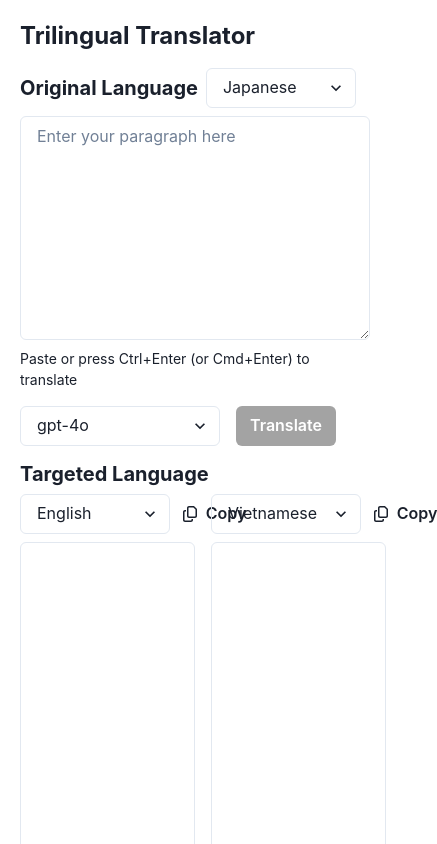
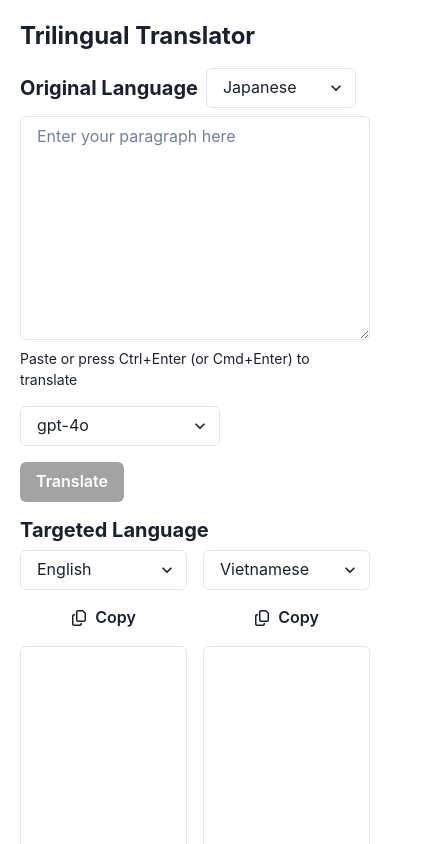
Before and after one commit to LeHoangTuanbk/trilingual-translation, a Next.js app: page / in a window 390 px wide. Shown: the top 844 px of the page, 437 px wide, since content can reach past the window. Built offline with nearby package versions, Linux system fonts and the light colour scheme.

Commit message:
Update: Responsive ok

```diff
--- a/src/features/translation/ui/translation-container.tsx
+++ b/src/features/translation/ui/translation-container.tsx
@@ -40,7 +40,6 @@ export const TranslationContainer = () => {
   const inputValue = watch("input");
   const selectedModelValue = watch("selectedModel");
 
-  // Todo: need to do the automatic resize of the textarea
   const translation1RefObject = useRef<HTMLTextAreaElement>(null);
   const translation2RefObject = useRef<HTMLTextAreaElement>(null);
 
--- a/src/features/translation/ui/translation.tsx
+++ b/src/features/translation/ui/translation.tsx
@@ -8,6 +8,7 @@ import {
   Heading,
   Flex,
   HStack,
+  Stack,
 } from "@chakra-ui/react";
 import { FieldErrors, UseFormRegister } from "react-hook-form";
 import {
@@ -61,7 +62,7 @@ export const Translation = ({
     if (ref.current) {
       await navigator.clipboard.writeText(ref.current.value);
       setCopied(true);
-      setTimeout(() => setCopied(false), 3000);
+      setTimeout(() => setCopied(false), 2000);
     }
   };
   return (
@@ -107,7 +108,7 @@ export const Translation = ({
           Paste or press Ctrl+Enter (or Cmd+Enter) to translate
         </Text>
 
-        <Flex align="center" mb="4" w="30%">
+        <Stack direction={{ base: "column", md: "row" }} mb="4" w="30%" gap="4">
           <Select
             {...register("selectedModel")}
             value={selectedModel}
@@ -132,7 +133,7 @@ export const Translation = ({
           >
             Translate
           </Button>
-        </Flex>
+        </Stack>
 
         <Heading as="h2" size="md" mb="2">
           Targeted Language
@@ -141,11 +142,15 @@ export const Translation = ({
         <Flex direction="row" gap="4">
           <Box width="50%">
             <Heading as="h2" size="md" mb="2">
-              <HStack>
+              <Stack
+                direction={{ base: "column", md: "row" }}
+                width="100%"
+                spacing={{ base: 2, md: 4 }}
+                align={{ base: "flex-start", md: "center" }}
+              >
                 <Select
                   {...register("targetedLanguage1")}
-                  mr="4"
-                  w="fit-content"
+                  w={{ base: "100%", md: "fit-content" }}
                   minW="150px"
                 >
                   {Object.values(Languages).map((language) => (
@@ -159,11 +164,12 @@ export const Translation = ({
                   borderRadius="md"
                   _hover={{ background: "none" }}
                   onClick={() => handleCopy(translation1Ref, setIsCopied1)}
+                  w={{ base: "100%", md: "auto" }}
                 >
                   <Box mr="2">{isCopied1 ? <FaCheck /> : <FaRegCopy />}</Box>
                   <Text>{isCopied1 ? "Copied" : "Copy"}</Text>
                 </Button>
-              </HStack>
+              </Stack>
             </Heading>
             {errors.targetedLanguage1 && (
               <Text color="red.500" mb="2">
@@ -181,11 +187,15 @@ export const Translation = ({
 
           <Box width="50%">
             <Heading as="h2" size="md" mb="2">
-              <HStack>
+              <Stack
+                direction={{ base: "column", md: "row" }}
+                width="100%"
+                spacing={{ base: 2, md: 4 }}
+                align={{ base: "flex-start", md: "center" }}
+              >
                 <Select
                   {...register("targetedLanguage2")}
-                  mr="4"
-                  w="fit-content"
+                  w={{ base: "100%", md: "fit-content" }}
                   minW="150px"
                 >
                   {Object.values(Languages).map((language) => (
@@ -199,11 +209,12 @@ export const Translation = ({
                   borderRadius="md"
                   _hover={{ background: "none" }}
                   onClick={() => handleCopy(translation2Ref, setIsCopied2)}
+                  w={{ base: "100%", md: "auto" }}
                 >
                   <Box mr="2">{isCopied2 ? <FaCheck /> : <FaRegCopy />}</Box>
                   <Text>{isCopied2 ? "Copied" : "Copy"}</Text>
                 </Button>
-              </HStack>
+              </Stack>
             </Heading>
             {errors.targetedLanguage2 && (
               <Text color="red.500" mb="2">
--- a/src/utils/prompt.ts
+++ b/src/utils/prompt.ts
@@ -5,11 +5,12 @@ const promptTemplate = (
 ) => {
   const promptTemplate = `
 You're an excellent translator from ${originalLanguage} to ${targetedLanguage}. You're given a ${originalLanguage} text and you're tasked with translating it to ${targetedLanguage}.
-Context of the paragraph: In a IT company, the developers use this translation tool to translate ${originalLanguage} technical documents or notifications or discussions or messages while working.
+Context of the paragraph: Most of the time, it is in a IT company, the developers use this translation tool to translate ${originalLanguage} technical documents or notifications or discussions or messages while working.
 Note:
 + When it is a notification or discussion or message, keep the tone of the original text when translating, but do not too formal.
 + Your response should only include the translated text, nothing else. Don't include any sentences like: Here is the English/Vietnamese translation of the Japanese paragraph, etc.
 + When translate the technical words, make sure to translate them to the correct technical words in the target language. Or Using all English technical words are also fine. Developers are familiar with them.
++ Keep the original text format, including the line breaks, spaces, and other formatting elements.
 
 
 Example 1:
```
